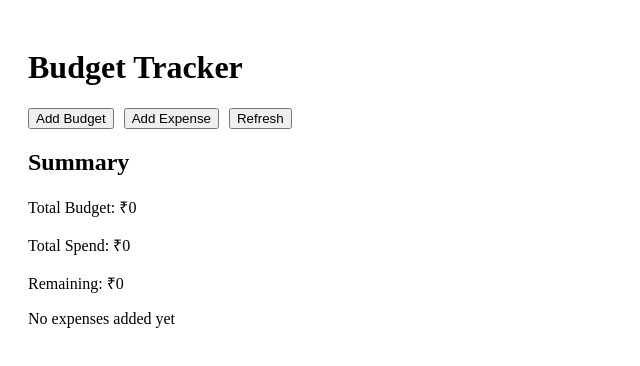
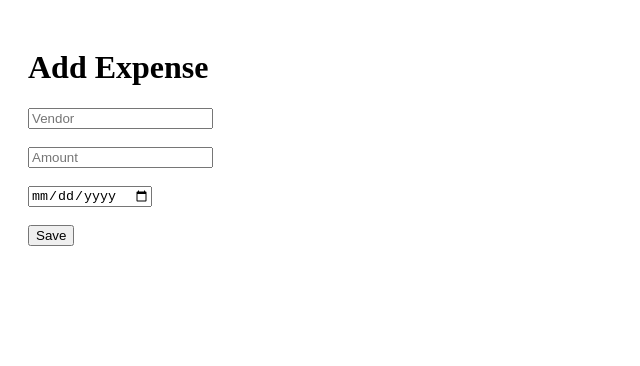
Before and after one commit to pinaki-GH/budget-tracker, a Next.js app: page / in a window 1280 px wide. Shown: the top 366 px of the page, without its empty margins (0-640 px from the left). Built offline with nearby package versions, Linux system fonts and the light colour scheme.

Commit message:
Update page.js

```diff
--- a/app/page.js
+++ b/app/page.js
@@ -1,52 +1,55 @@
 'use client'
 
-import { useEffect, useState } from 'react'
-import Link from 'next/link'
-import { getExpenses, getBudgets } from '../lib/storage'
-import BudgetSummary from '../components/BudgetSummary'
-import ExpenseList from '../components/ExpenseList'
+import { useState } from 'react'
+import { useRouter } from 'next/navigation'
+import { saveExpense } from '../../lib/storage'
 
-export default function Home() {
-  const [expenses, setExpenses] = useState([])
-  const [budget, setBudget] = useState(0)
+export default function AddExpense() {
+  const [vendor, setVendor] = useState('')
+  const [amount, setAmount] = useState('')
+  const [date, setDate] = useState('')
+  const router = useRouter()
 
-  useEffect(() => {
-    loadData()
-  }, [])
+  const handleSubmit = () => {
+    if (!vendor || !amount || !date) {
+      alert('Please fill all fields')
+      return
+    }
 
-  function loadData() {
-    const exp = getExpenses()
-    const bud = getBudgets()
+    saveExpense({
+      vendor_name: vendor,
+      amount: Number(amount),
+      date
+    })
 
-    setExpenses(exp)
-
-    // ✅ Use latest budget instead of first
-    setBudget(bud.length > 0 ? bud[bud.length - 1].total_budget : 0)
+    alert('Expense saved!')
+    router.push('/')
   }
-
-  const totalSpend = expenses.reduce((sum, e) => sum + e.amount, 0)
 
   return (
     <div style={{ padding: 20 }}>
-      <h1>Budget Tracker</h1>
+      <h1>Add Expense</h1>
 
-      {/* ✅ Navigation */}
-      <div style={{ marginBottom: 20 }}>
-        <Link href="/add-budget">
-          <button>Add Budget</button>
-        </Link>
+      <input
+        placeholder="Vendor"
+        onChange={(e) => setVendor(e.target.value)}
+      />
+      <br /><br />
 
-        <Link href="/add-expense" style={{ marginLeft: 10 }}>
-          <button>Add Expense</button>
-        </Link>
+      <input
+        placeholder="Amount"
+        type="number"
+        onChange={(e) => setAmount(e.target.value)}
+      />
+      <br /><br />
 
-        <button onClick={loadData} style={{ marginLeft: 10 }}>
-          Refresh
-        </button>
-      </div>
+      <input
+        type="date"
+        onChange={(e) => setDate(e.target.value)}
+      />
+      <br /><br />
 
-      <BudgetSummary budget={budget} totalSpend={totalSpend} />
-      <ExpenseList expenses={expenses} />
+      <button onClick={handleSubmit}>Save</button>
     </div>
   )
 }
```
